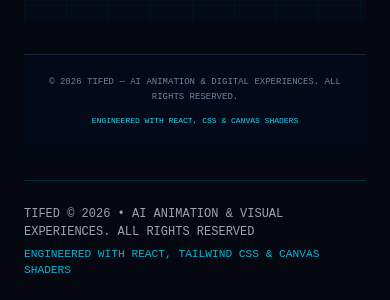
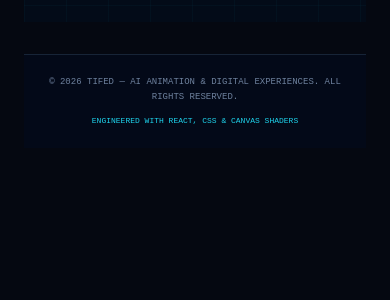
Before and after one commit to TIFEDesigns/tifeddesign, a Next.js app: page / in a window 390 px wide. Shown: the part 7256-7556 px from the top of the page. After the commit the page ends 7428 px from the top, so only its background shows below. Built offline with nearby package versions, Linux system fonts and the light colour scheme.

Commit message:
Worked on the footer

```diff
--- a/app/Contact.css
+++ b/app/Contact.css
@@ -364,37 +364,7 @@
   line-height: 1.6;
 }
 
-/* FOOTER */
 
-.contact-footer {
-  position: relative;
-  width: 100%;
-  min-height: 83px;
-  padding: 19px 16px 17px;
-  display: flex;
-  flex-direction: column;
-  align-items: center;
-  justify-content: center;
-  gap: 9px;
-  border-top: 1px solid rgba(105, 145, 180, 0.2);
-  color: #6e819d;
-  background: #030918;
-  text-align: center;
-}
-
-.contact-footer p {
-  margin: 0;
-  font-family: "Courier New", monospace;
-  font-size: 9px;
-  line-height: 1.7;
-}
-
-.contact-footer span {
-  color: #1fd4ed;
-  font-family: "Courier New", monospace;
-  font-size: 8px;
-  line-height: 1.6;
-}
 
 /* TABLET */
 
--- a/app/Contact.tsx
+++ b/app/Contact.tsx
@@ -212,14 +212,6 @@ export const Contact: React.FC = () => {
         </div>
       </section>
 
-      <footer className="contact-footer">
-        <p>
-          © {new Date().getFullYear()} TIFED — AI ANIMATION & DIGITAL
-          EXPERIENCES. ALL RIGHTS RESERVED.
-        </p>
-
-        <span>ENGINEERED WITH REACT, CSS & CANVAS SHADERS</span>
-      </footer>
     </>
   );
 };
--- a/app/Footer.tsx
+++ b/app/Footer.tsx
@@ -2,26 +2,13 @@ import React from 'react';
 
 export const Footer: React.FC = () => {
   return (
-    <footer style={{
-      borderTop: '1px solid var(--bg-card-border)',
-      paddingTop: '24px',
-      display: 'flex',
-      justify: 'space-between',
-      justifyContent: 'center',
-      alignItems: 'center',
-      fontSize: '0.75rem',
-      color: 'var(--text-muted)',
-      fontFamily: 'var(--font-mono)'
+    <footer className="contact-footer">
+        <p>
+          © {new Date().getFullYear()} TIFED — AI ANIMATION & DIGITAL
+          EXPERIENCES. ALL RIGHTS RESERVED.
+        </p>
 
-    }}>
-      <div style={{ display: 'flex', flexDirection: 'column', gap: '5px'}}>
-        <div>TIFED © 2026 • AI ANIMATION & VISUAL EXPERIENCES. ALL RIGHTS RESERVED </div>
-        <div style={{ display: 'flex', gap: '16px', alignItems: 'center', justifyContent: 'center' }}>
-          <p style={{ color: 'var(--cyan-accent)', fontSize: '0.7rem' }}>
-            ENGINEERED WITH REACT, TAILWIND CSS & CANVAS SHADERS
-          </p>
-        </div>
-      </div>
-    </footer>
+        <span>ENGINEERED WITH REACT, CSS & CANVAS SHADERS</span>
+      </footer>
   );
 };
--- a/app/globals.css
+++ b/app/globals.css
@@ -313,3 +313,45 @@ button, input, textarea {
 .terminal-box input:focus, .terminal-box textarea:focus {
   border-color: var(--cyan-accent);
 }
+
+
+
+/* FOOTER */
+
+.contact-footer {
+  position: relative;
+  width: 100%;
+  min-height: 83px;
+  padding: 19px 16px 17px;
+  display: flex;
+  flex-direction: column;
+  align-items: center;
+  justify-content: center;
+  gap: 9px;
+  border-top: 1px solid rgba(105, 145, 180, 0.2);
+  color: #6e819d;
+  background: #030918;
+  text-align: center;
+}
+
+.contact-footer p {
+  margin: 0;
+  font-family: "Courier New", monospace;
+  font-size: 9px;
+  line-height: 1.7;
+}
+
+.contact-footer span {
+  color: #1fd4ed;
+  font-family: "Courier New", monospace;
+  font-size: 8px;
+  line-height: 1.6;
+}
+
+/* MOBILE */
+
+@media (max-width: 650px) {
+  .contact-footer {
+    padding: 20px 18px;
+  }
+}
```
